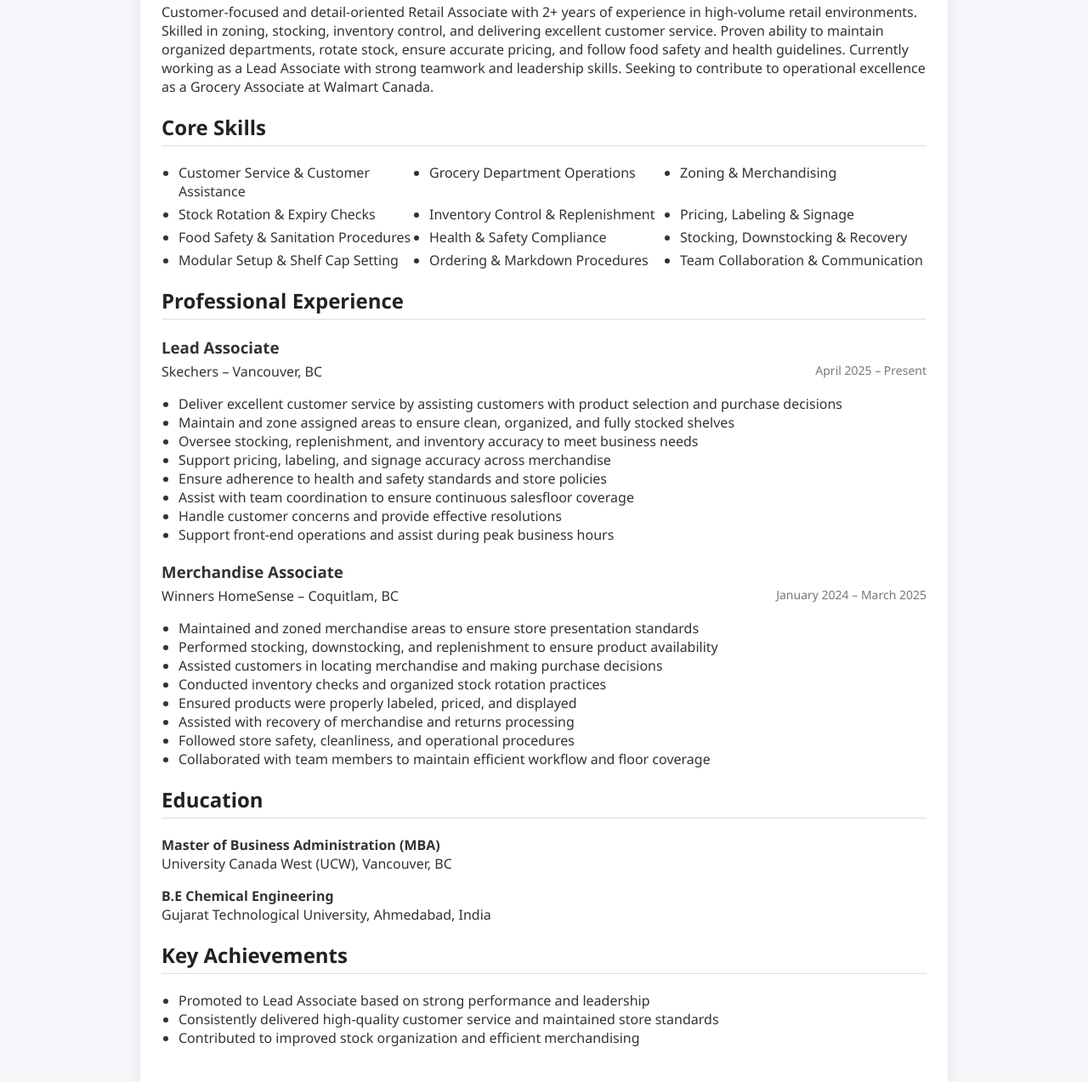
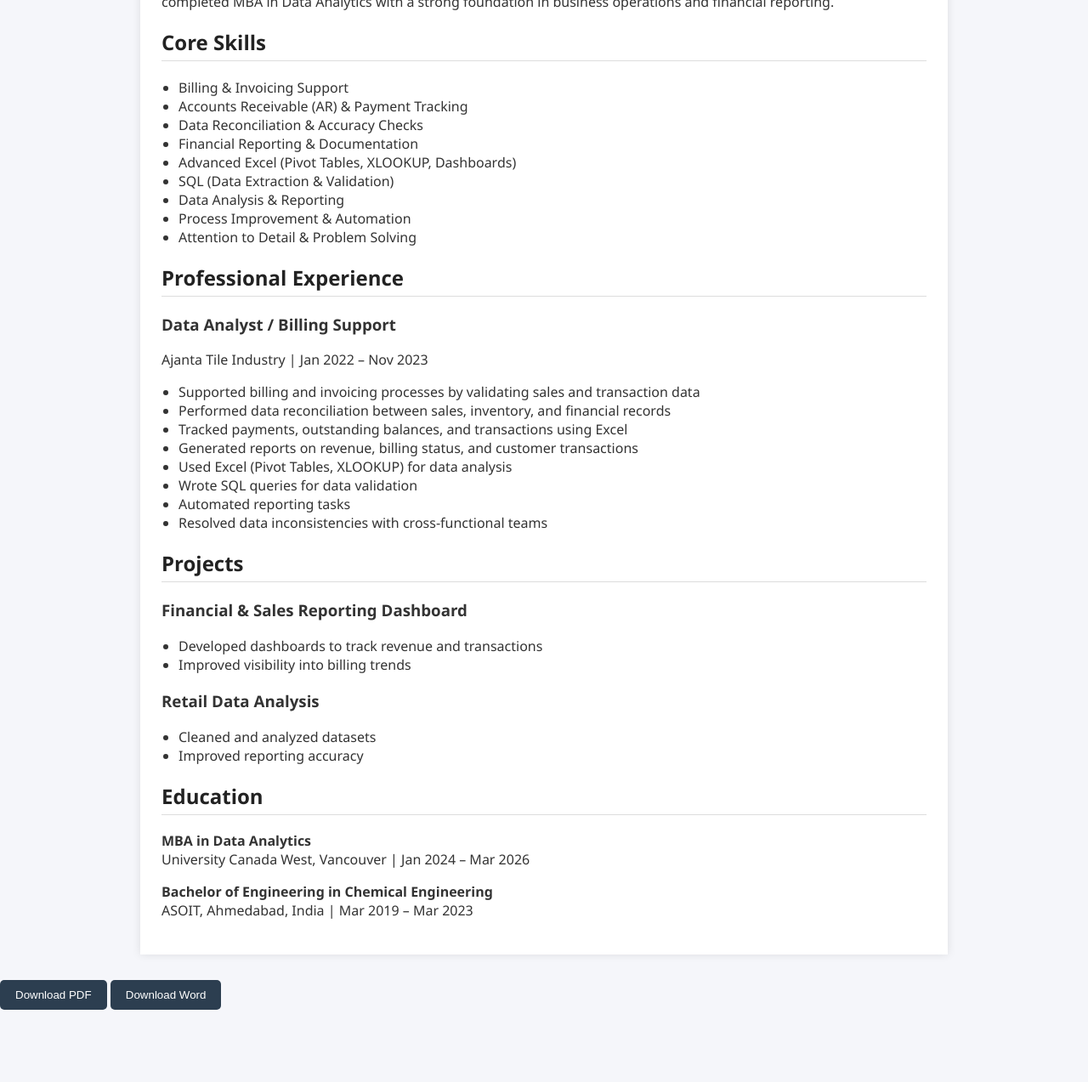
Before and after one commit to shaktirajsinhvaghela80Projets/Retail-Resume, a plain HTML site: page index.html in a window 1280 px wide. Shown: the part 275-1548 px from the top of the page at 85% size. After the commit the page ends 1463 px from the top, so only its background shows below. Drawn offline with Linux system fonts and the light colour scheme.

Commit message:
Update index.html

```diff
--- a/index.html
+++ b/index.html
@@ -3,100 +3,78 @@
 <head>
     <meta charset="UTF-8">
     <meta name="viewport" content="width=device-width, initial-scale=1.0">
-    <title>Shaktirajsinh Vaghela | Resume</title>
+    <title>Resume - Shaktirajsinh Vaghela</title>
     <link rel="stylesheet" href="styles.css">
 </head>
 <body>
 
 <div class="container" id="resume">
 
-    <header>
     <h1>Shaktirajsinh Vaghela</h1>
-        <p>Calgary, AB, Canada | (778) 798-6419 | skbapu80@gmail.com</p>
-        <button onclick="downloadResume()">Download Resume</button>
-    </header>
+    <p class="contact">
+        Calgary, AB, Canada | +1 (778) 798-6419 | shaktirajsinhvaghela80@gmail.com
+    </p>
 
-    <section>
     <h2>Professional Summary</h2>
     <p>
-            Customer-focused and detail-oriented Retail Associate with 2+ years of experience in high-volume retail environments.
-            Skilled in zoning, stocking, inventory control, and delivering excellent customer service. Proven ability to maintain
-            organized departments, rotate stock, ensure accurate pricing, and follow food safety and health guidelines.
-            Currently working as a Lead Associate with strong teamwork and leadership skills. Seeking to contribute to operational
-            excellence as a Grocery Associate at Walmart Canada.
+        Detail-oriented and analytical professional with experience in data analysis, reporting, and financial data handling. Skilled in managing large datasets, ensuring accuracy, and supporting billing and invoicing processes. Proficient in Excel, SQL, and reporting tools to track transactions, reconcile data, and improve operational efficiency. Recently completed MBA in Data Analytics with a strong foundation in business operations and financial reporting.
     </p>
-    </section>
 
-    <section>
     <h2>Core Skills</h2>
-        <ul class="grid">
-            <li>Customer Service & Customer Assistance</li>
-            <li>Grocery Department Operations</li>
-            <li>Zoning & Merchandising</li>
-            <li>Stock Rotation & Expiry Checks</li>
-            <li>Inventory Control & Replenishment</li>
-            <li>Pricing, Labeling & Signage</li>
-            <li>Food Safety & Sanitation Procedures</li>
-            <li>Health & Safety Compliance</li>
-            <li>Stocking, Downstocking & Recovery</li>
-            <li>Modular Setup & Shelf Cap Setting</li>
-            <li>Ordering & Markdown Procedures</li>
-            <li>Team Collaboration & Communication</li>
+    <ul>
+        <li>Billing & Invoicing Support</li>
+        <li>Accounts Receivable (AR) & Payment Tracking</li>
+        <li>Data Reconciliation & Accuracy Checks</li>
+        <li>Financial Reporting & Documentation</li>
+        <li>Advanced Excel (Pivot Tables, XLOOKUP, Dashboards)</li>
+        <li>SQL (Data Extraction & Validation)</li>
+        <li>Data Analysis & Reporting</li>
+        <li>Process Improvement & Automation</li>
+        <li>Attention to Detail & Problem Solving</li>
     </ul>
-    </section>
 
-    <section>
     <h2>Professional Experience</h2>
+    <h3>Data Analyst / Billing Support</h3>
+    <p>Ajanta Tile Industry | Jan 2022 – Nov 2023</p>
 
-        <div class="job">
-            <h3>Lead Associate</h3>
-            <span>Skechers – Vancouver, BC</span>
-            <span class="date">April 2025 – Present</span>
     <ul>
-                <li>Deliver excellent customer service by assisting customers with product selection and purchase decisions</li>
-                <li>Maintain and zone assigned areas to ensure clean, organized, and fully stocked shelves</li>
-                <li>Oversee stocking, replenishment, and inventory accuracy to meet business needs</li>
-                <li>Support pricing, labeling, and signage accuracy across merchandise</li>
-                <li>Ensure adherence to health and safety standards and store policies</li>
-                <li>Assist with team coordination to ensure continuous salesfloor coverage</li>
-                <li>Handle customer concerns and provide effective resolutions</li>
-                <li>Support front-end operations and assist during peak business hours</li>
+        <li>Supported billing and invoicing processes by validating sales and transaction data</li>
+        <li>Performed data reconciliation between sales, inventory, and financial records</li>
+        <li>Tracked payments, outstanding balances, and transactions using Excel</li>
+        <li>Generated reports on revenue, billing status, and customer transactions</li>
+        <li>Used Excel (Pivot Tables, XLOOKUP) for data analysis</li>
+        <li>Wrote SQL queries for data validation</li>
+        <li>Automated reporting tasks</li>
+        <li>Resolved data inconsistencies with cross-functional teams</li>
     </ul>
+
+    <h2>Projects</h2>
+
+    <h3>Financial & Sales Reporting Dashboard</h3>
+    <ul>
+        <li>Developed dashboards to track revenue and transactions</li>
+        <li>Improved visibility into billing trends</li>
+    </ul>
+
+    <h3>Retail Data Analysis</h3>
+    <ul>
+        <li>Cleaned and analyzed datasets</li>
+        <li>Improved reporting accuracy</li>
+    </ul>
+
+    <h2>Education</h2>
+
+    <p><strong>MBA in Data Analytics</strong><br>
+    University Canada West, Vancouver | Jan 2024 – Mar 2026</p>
+
+    <p><strong>Bachelor of Engineering in Chemical Engineering</strong><br>
+    ASOIT, Ahmedabad, India | Mar 2019 – Mar 2023</p>
+
 </div>
 
-        <div class="job">
-            <h3>Merchandise Associate</h3>
-            <span>Winners HomeSense – Coquitlam, BC</span>
-            <span class="date">January 2024 – March 2025</span>
-            <ul>
-                <li>Maintained and zoned merchandise areas to ensure store presentation standards</li>
-                <li>Performed stocking, downstocking, and replenishment to ensure product availability</li>
-                <li>Assisted customers in locating merchandise and making purchase decisions</li>
-                <li>Conducted inventory checks and organized stock rotation practices</li>
-                <li>Ensured products were properly labeled, priced, and displayed</li>
-                <li>Assisted with recovery of merchandise and returns processing</li>
-                <li>Followed store safety, cleanliness, and operational procedures</li>
-                <li>Collaborated with team members to maintain efficient workflow and floor coverage</li>
-            </ul>
-        </div>
-
-    </section>
-
-    <section>
-        <h2>Education</h2>
-        <p><strong>Master of Business Administration (MBA)</strong><br>University Canada West (UCW), Vancouver, BC</p>
-        <p><strong>B.E Chemical Engineering</strong><br>Gujarat Technological University, Ahmedabad, India</p>
-    </section>
-
-    <section>
-        <h2>Key Achievements</h2>
-        <ul>
-            <li>Promoted to Lead Associate based on strong performance and leadership</li>
-            <li>Consistently delivered high-quality customer service and maintained store standards</li>
-            <li>Contributed to improved stock organization and efficient merchandising</li>
-        </ul>
-    </section>
-
+<div class="buttons">
+    <button onclick="downloadPDF()">Download PDF</button>
+    <button onclick="downloadWord()">Download Word</button>
 </div>
 
 <script src="script.js"></script>
```
Lines whose indentation alone changed are shown as unchanged.
